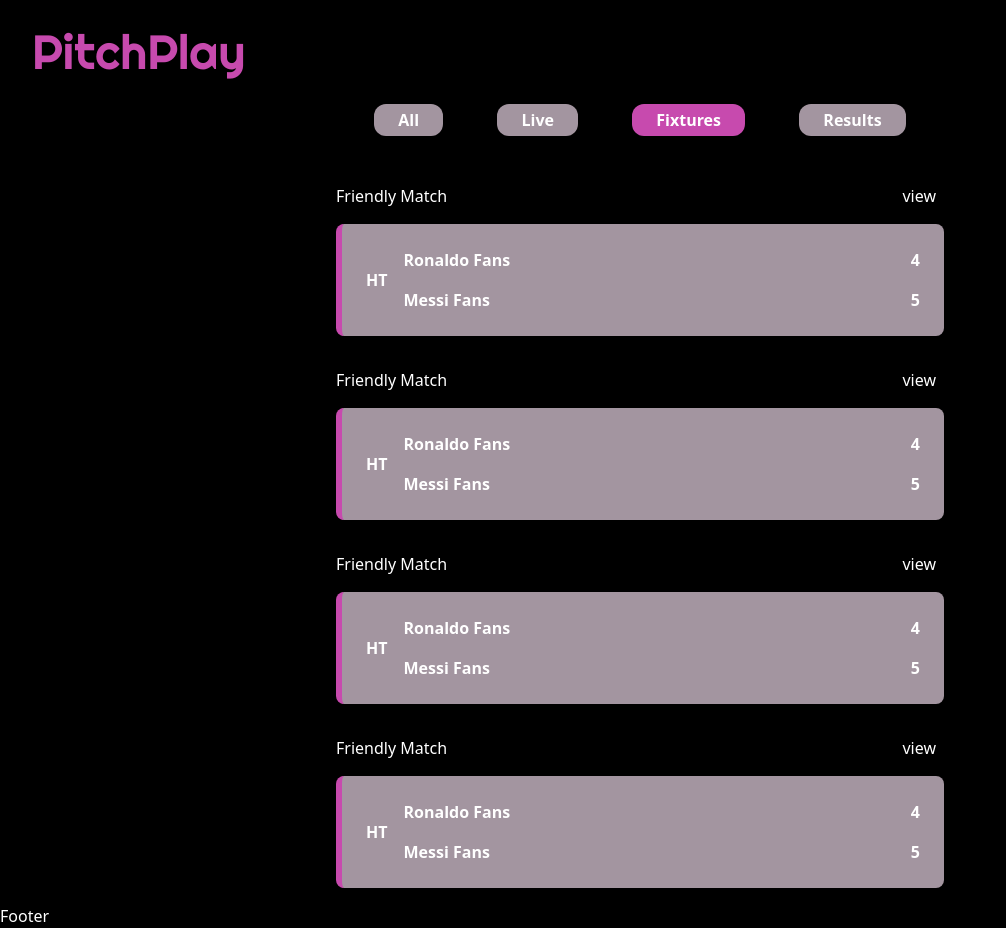
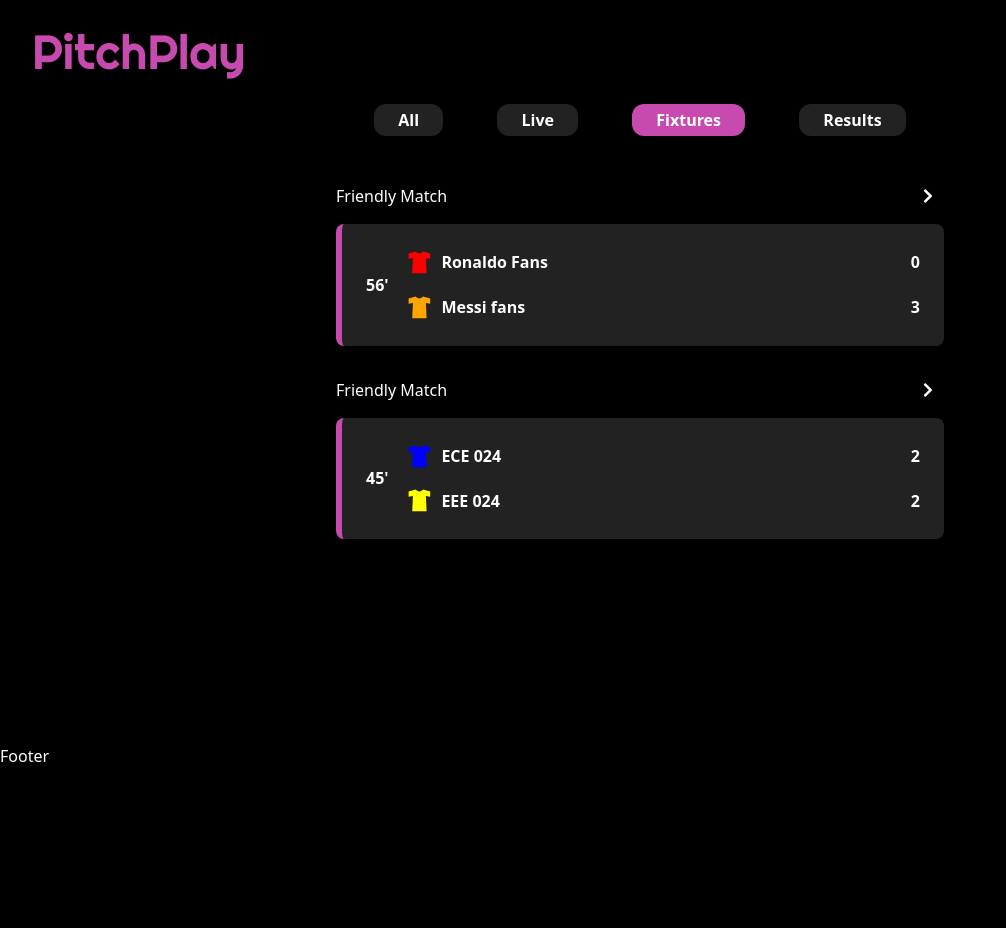
Before and after one commit to Sosaristic/pitch-play, a React (Vite) app: page / in a window 1280 px wide. Shown: the whole page, without its empty margins (0-1006 px from the left). After the commit the page ends 800 px from the top, so only its background shows below. Built offline with nearby package versions, Linux system fonts and the light colour scheme.

Commit message:
created match card

```diff
--- a/src/Home/MatchCard.jsx
+++ b/src/Home/MatchCard.jsx
@@ -1,18 +1,30 @@
 import React from "react";
-
-export default function MatchCard() {
+import { IoMdShirt } from "react-icons/io";
+import {FaChevronRight} from "react-icons/fa"
+export default function MatchCard({ data }) {
+  const { time, home, away } = data;
+  const { homeName, homeScore, homeColor } = home;
+  const { awayName, awayScore, awayColor } = away;
 
   return (
     <div className="flex flex-col gap-4 relative p-4 ">
-      <p className="font-[500] flex pr-2">Friendly Match <button className="ml-auto">view</button></p>
+      <p className="font-[500] flex pr-2">
+        Friendly Match <button className="ml-auto"><FaChevronRight /></button>
+      </p>
       <div className="flex items-center text-[1rem] rounded-lg p-6 gap-4 font-bold border-l-[6px] border-primary  bg-grey">
-        <div>HT</div>
+        <div>{time}'</div>
         <div className="flex flex-1 flex-col justify-between text-[1rem] rounded-lg gap-4 font-bold">
-          <div className="basis-[40%] flex">
-            Ronaldo Fans <span className="ml-auto">4</span>
+          <div className="basis-[40%] flex items-center gap-2">
+            <span>
+              <IoMdShirt color={homeColor} size="1.8rem"/>
+            </span>{" "}
+            {homeName} <span className="ml-auto">{homeScore}</span>
           </div>
-          <div className="basis-[40%] flex">
-            Messi Fans <span className="ml-auto">5</span>
+          <div className="basis-[40%] flex items-center gap-2">
+            <span>
+              <IoMdShirt color={awayColor} size="1.8rem"/>
+            </span>
+            {awayName} <span className="ml-auto">{awayScore}</span>
           </div>
         </div>
       </div>
--- a/src/Home/homeData.js
+++ b/src/Home/homeData.js
@@ -6,7 +6,19 @@ export const chipsData = [
 ];
 
 export const matchData = [
-  { id: 1, time: "56min", teams:
-    { home: { name: "Ronaldo Fans", score: 0, color: "red" } },
-    away: { name: "Messi fans", score: 3, color: "white" } },
+  {
+    id: 1,
+    time: 56,
+    competition: "friendly match",
+     home: { homeName: "Ronaldo Fans", homeScore: 0, homeColor: "red" },
+    away: { awayName: "Messi fans", awayScore: 3, awayColor: "orange" },
+  },
+  {
+    id: 2,
+    time: 45,
+    competition: "friendly match",
+
+     home: { homeName: "ECE 024", homeScore: 2, homeColor: "blue" },
+    away: { awayName: "EEE 024", awayScore: 2, awayColor: "yellow" },
+  },
 ];
--- a/src/pages/Home.jsx
+++ b/src/pages/Home.jsx
@@ -1,13 +1,16 @@
-import React from 'react'
-import { Hero, Chips, MatchCard } from '../Home'
+import React from "react";
+import { Hero, Chips, MatchCard } from "../Home";
+import { matchData } from "../Home/homeData";
 export default function Home() {
+
   return (
     <main className="lg:w-[50%] md:w-[80%] mx-auto  min-h-[80vh] relative">
-        <Chips />
-        <section className='mt-8'>
-            {Array.from({length: 4}, ()=><MatchCard />)}
-
-        </section>
+      <Chips />
+      <section className="mt-8">
+        {matchData.map((item) => {
+          return <MatchCard key={item.id} data={item} />;
+        })}
+      </section>
     </main>
-  )
+  );
 }
--- /dev/null
+++ b/src/pages/ViewMatch.jsx
@@ -0,0 +1,7 @@
+import React from 'react'
+
+export default function ViewMatch() {
+  return (
+    <div>ViewMatch</div>
+  )
+}
--- a/tailwind.config.js
+++ b/tailwind.config.js
@@ -7,7 +7,7 @@ export default {
     extend: {
       colors: {
         primary: "#c74aae",
-        grey: "#a395a0",
+        grey: "#222222",
         white: "#fff",
         hover: "#66355c"
       },
```
